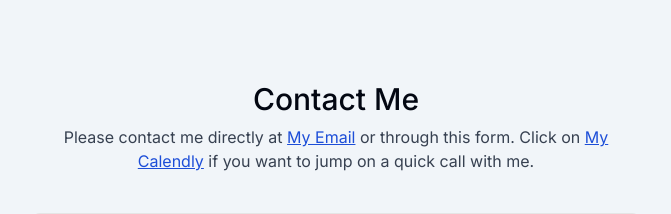
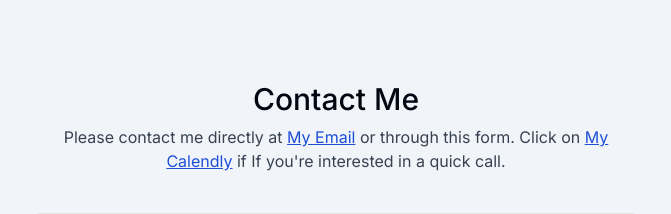
Before and after one commit to lookingforcharlie/portfolio_next, a Next.js app: page / in a window 1280 px wide. Shown: the part 4680-4894 px from the top of the page, without its empty margins (304-975 px from the left). Built offline with nearby package versions, Linux system fonts and the light colour scheme; no server answers.

Commit message:
updated content

```diff
--- a/components/Contact.tsx
+++ b/components/Contact.tsx
@@ -54,7 +54,7 @@ const Contact: FC<ContactProps> = ({}) => {
         >
           My Calendly
         </a>{' '}
-        if you want to jump on a quick call with me.
+        if If you're interested in a quick call.
       </p>
       <form
         className='mt-10 flex flex-col '
```
